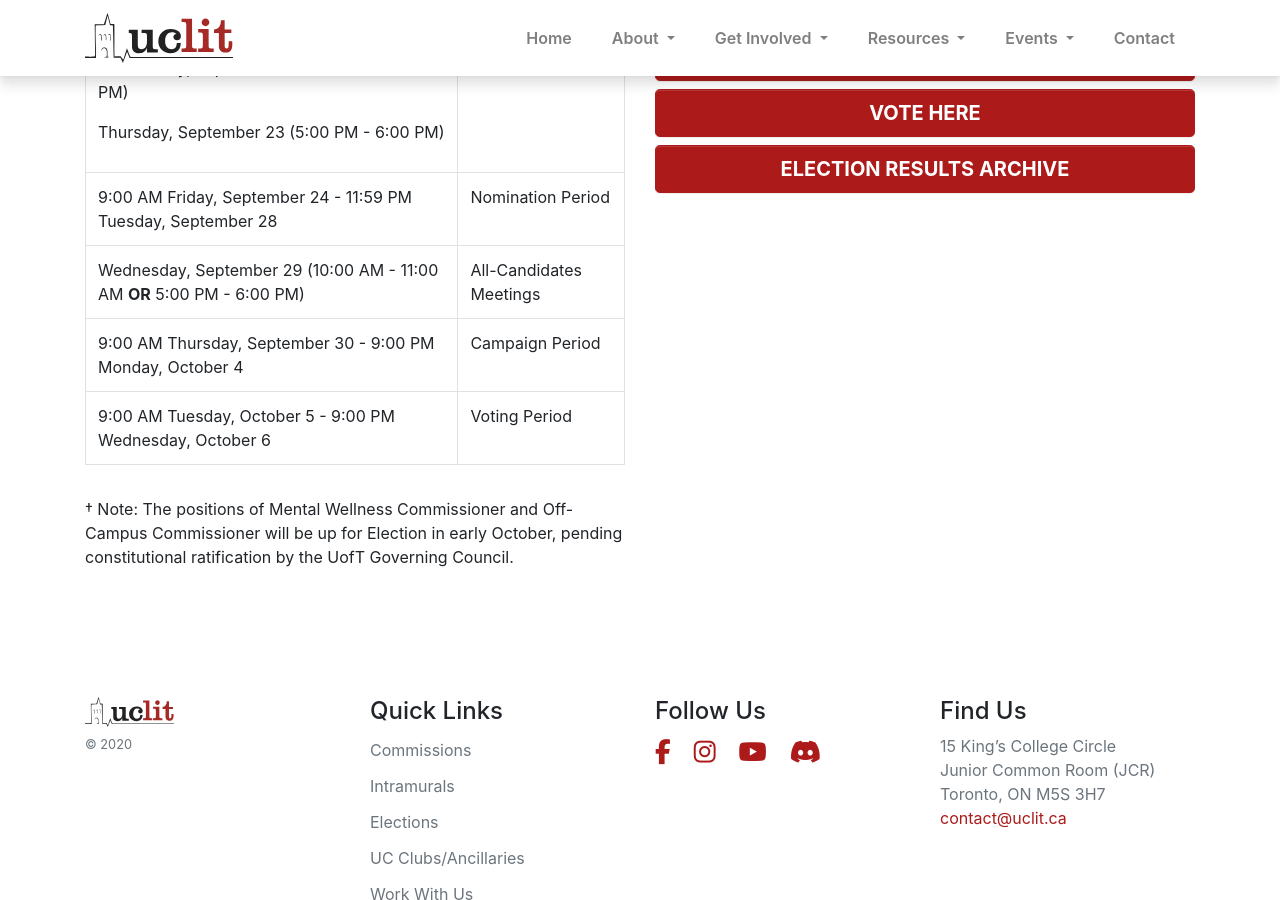
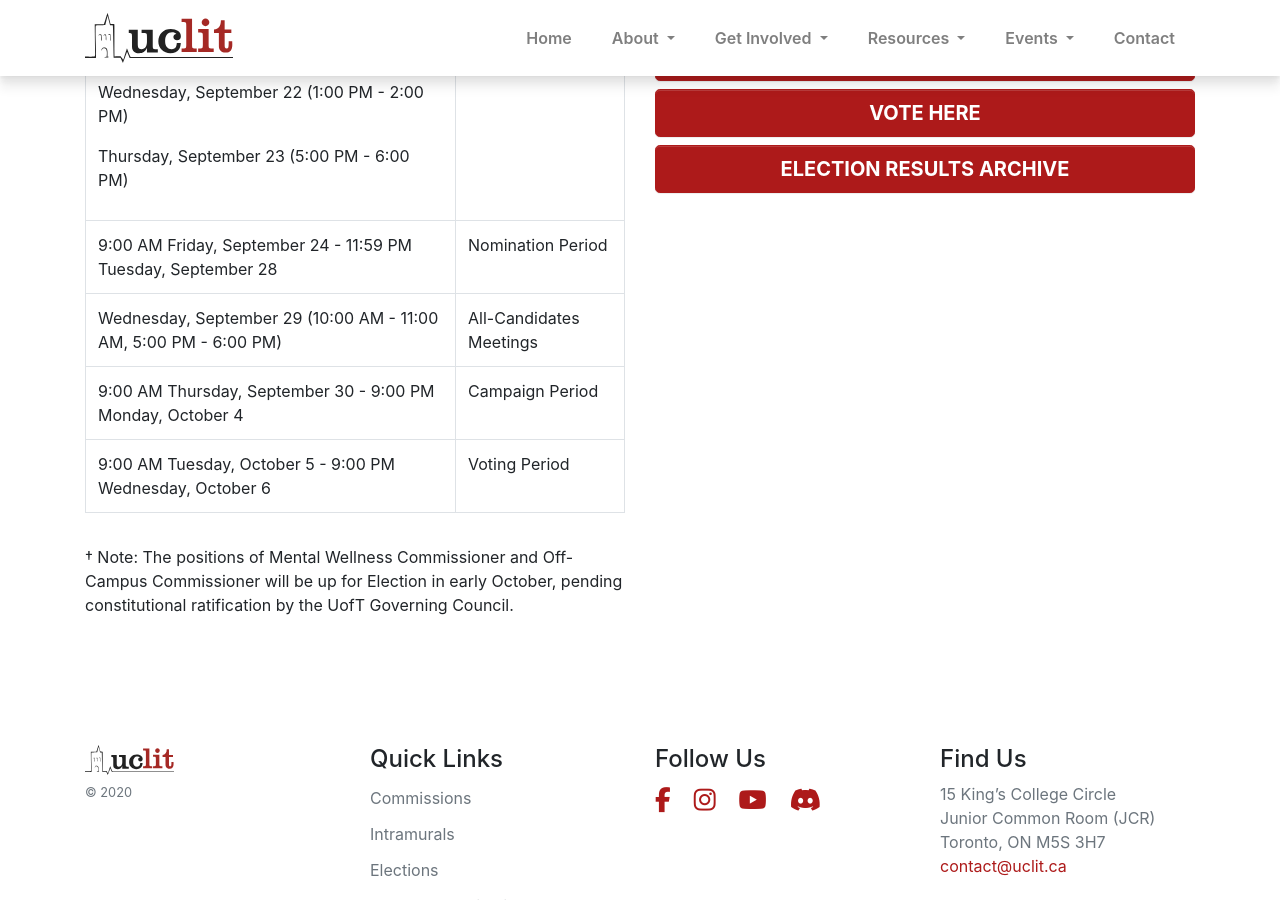
Before and after one commit to uclit-webmaster/uclit-site, a Jekyll site: the page built from get-involved/elections.html, in a window 1280 px wide and 900 px high, scrolled down 1020 px. Built offline with Jekyll 4.4.1, drawn with Linux system fonts in a browser that asks for light colours; nearby versions of some CDN libraries.

```diff
--- a/get-involved/elections.html
+++ b/get-involved/elections.html
@@ -37,7 +37,7 @@ title: Elections
                             <td>9:00 AM Friday, September 24 - 11:59 PM Tuesday, September 28</td><td>Nomination Period</td>
                         </tr>
                         <tr>
-                            <td>Wednesday, September 29 (10:00 AM - 11:00 AM <strong>OR</strong> 5:00 PM - 6:00 PM)</td><td>All-Candidates Meetings</td>
+                            <td>Wednesday, September 29 (10:00 AM - 11:00 AM, 5:00 PM - 6:00 PM)</td><td>All-Candidates Meetings</td>
                         </tr>
                         <tr>
                             <td>9:00 AM Thursday, September 30 - 9:00 PM Monday, October 4</td><td>Campaign Period</td>
```
